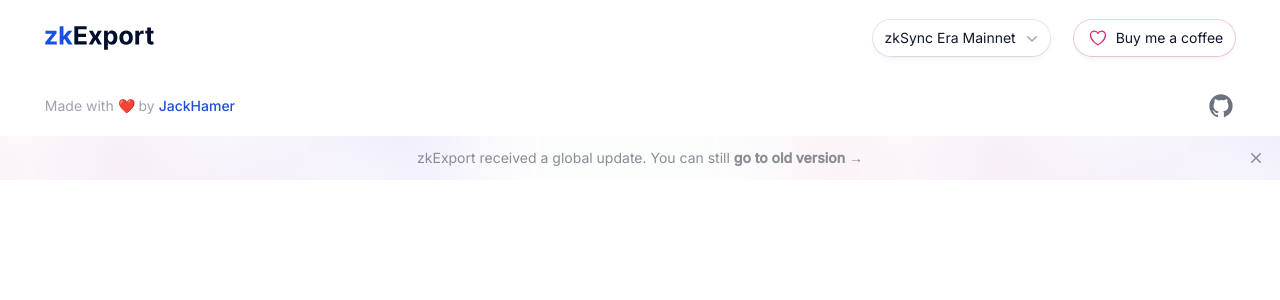
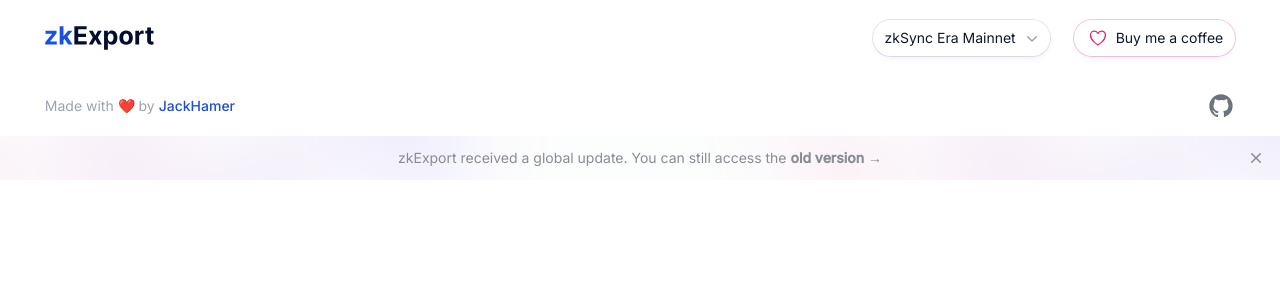
Before and after one commit to JackHamer09/zkExport, a Nuxt app: page /export/account/info in a window 1280 px wide. Shown: the top 300 px of the page. Built offline with nearby package versions, Linux system fonts and the light colour scheme.

Commit message:
fix: change previous version link

```diff
--- a/components/UpdateBanner.vue
+++ b/components/UpdateBanner.vue
@@ -60,9 +60,9 @@
       />
     </div>
     <p class="text-sm leading-6 text-gray-900">
-      zkExport received a global update. You can still
-      <a href="https://zkexport-old.netlify.app/export/account/transactions" class="whitespace-nowrap font-semibold">
-        go to old version&nbsp;<span aria-hidden="true">&rarr;</span>
+      zkExport received a global update. You can still access the
+      <a href="https://zkexport-lite.netlify.app/export/account/transactions" class="whitespace-nowrap font-semibold">
+        old version&nbsp;<span aria-hidden="true">&rarr;</span>
       </a>
     </p>
     <div class="flex flex-1 justify-end">
--- a/components/header/NetworkSwitcher.vue
+++ b/components/header/NetworkSwitcher.vue
@@ -72,12 +72,12 @@
   {
     key: "mainnet",
     name: "zkSync Lite Mainnet",
-    link: "https://zkexport-old.netlify.app/export/account/transactions?network=mainnet",
+    link: "https://zkexport-lite.netlify.app/export/account/transactions?network=mainnet",
   },
   {
     key: "goerli",
     name: "zkSync Lite Goerli",
-    link: "https://zkexport-old.netlify.app/export/account/transactions?network=goerli",
+    link: "https://zkexport-lite.netlify.app/export/account/transactions?network=goerli",
   },
 ];
 
```
